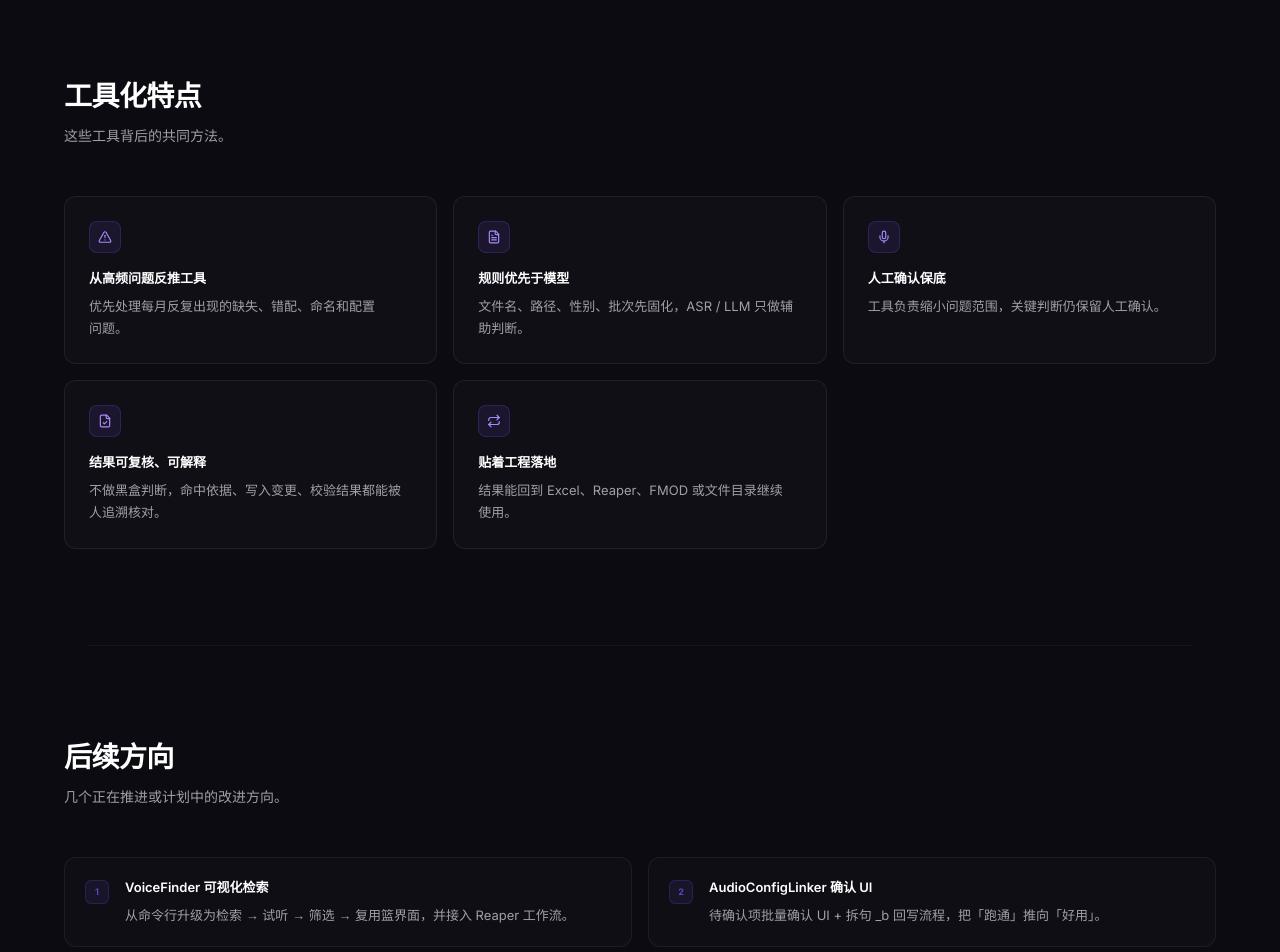
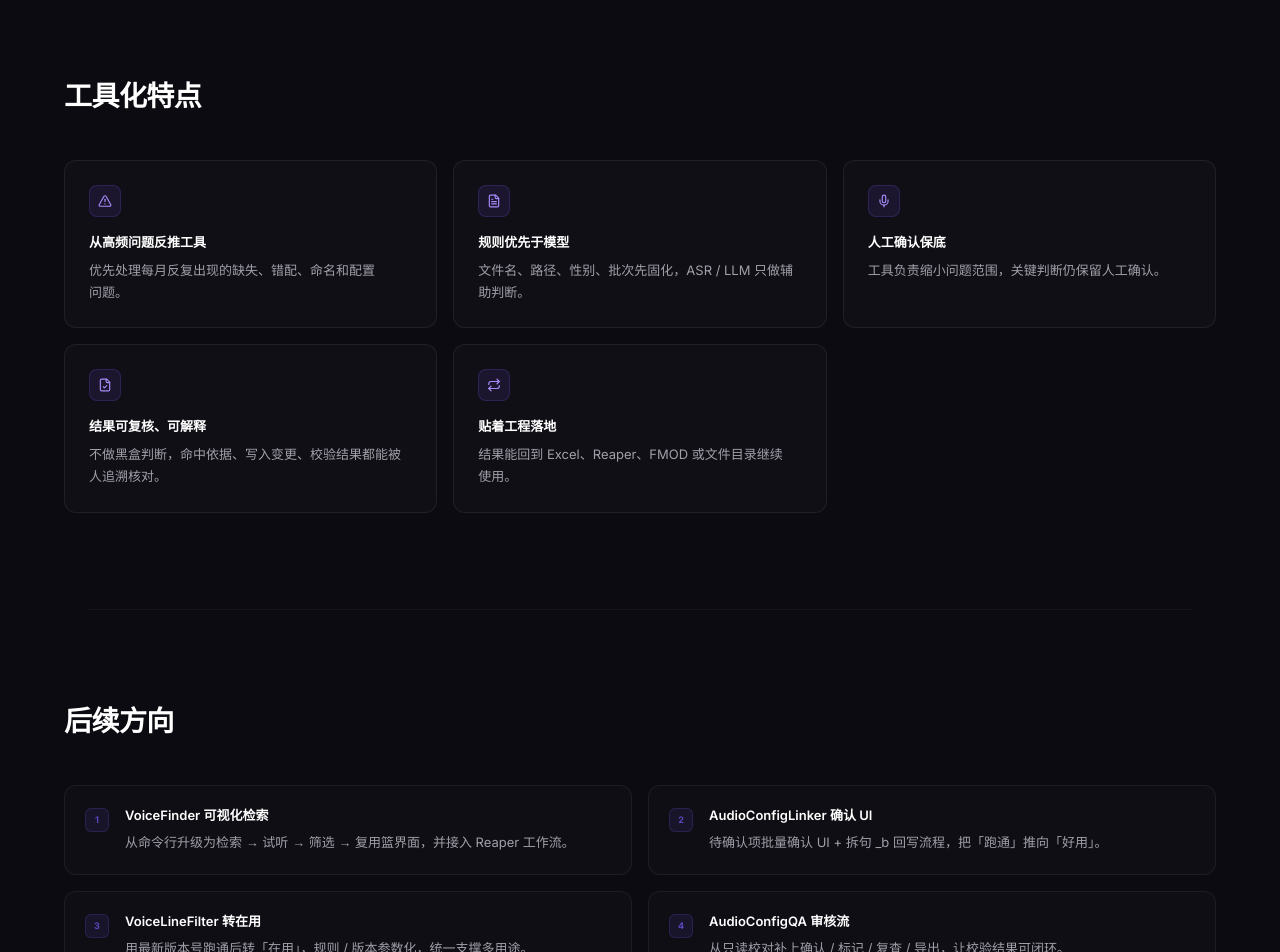
Before and after one commit to yangzeyu9995-create/voice-pipeline-site, a React (Vite) app: page / in a window 1280 px wide. Shown: the part 3260-4212 px from the top of the page. Built offline with nearby package versions, Linux system fonts and the light colour scheme.

Commit message:
去掉工具化特点/后续方向的冗余副标题

```diff
--- a/src/pages/Home.tsx
+++ b/src/pages/Home.tsx
@@ -493,7 +493,7 @@ function Principles() {
   return (
     <section id="principles" className="py-24 px-6">
       <div className="max-w-6xl mx-auto">
-        <SectionHeader title="工具化特点" sub="这些工具背后的共同方法。" />
+        <SectionHeader title="工具化特点" />
 
         <div className="mt-12 grid grid-cols-1 sm:grid-cols-2 lg:grid-cols-3 gap-4">
           {principles.map(p => {
@@ -541,7 +541,7 @@ function NextSteps() {
   return (
     <section className="py-24 px-6">
       <div className="max-w-6xl mx-auto">
-        <SectionHeader title="后续方向" sub="几个正在推进或计划中的改进方向。" />
+        <SectionHeader title="后续方向" />
 
         <div className="mt-12 grid grid-cols-1 sm:grid-cols-2 gap-4">
           {roadmapItems.map((item, i) => (
```
